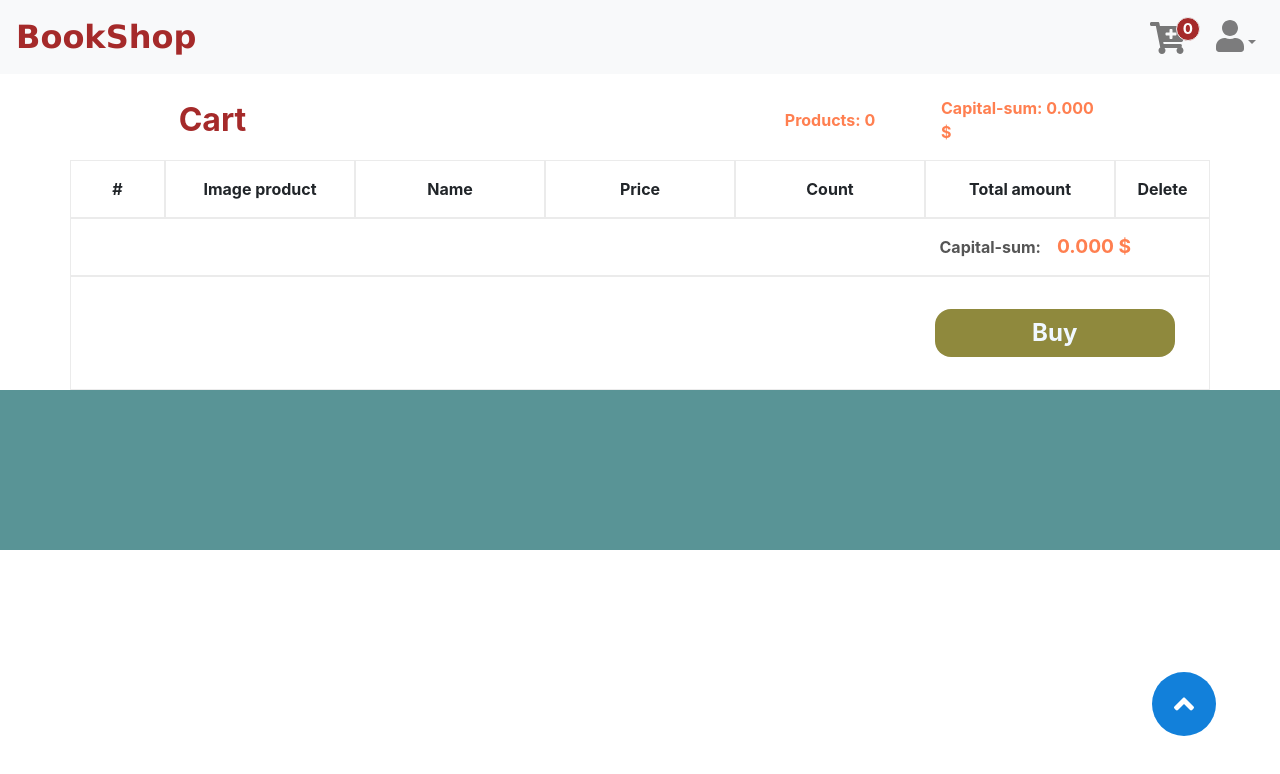
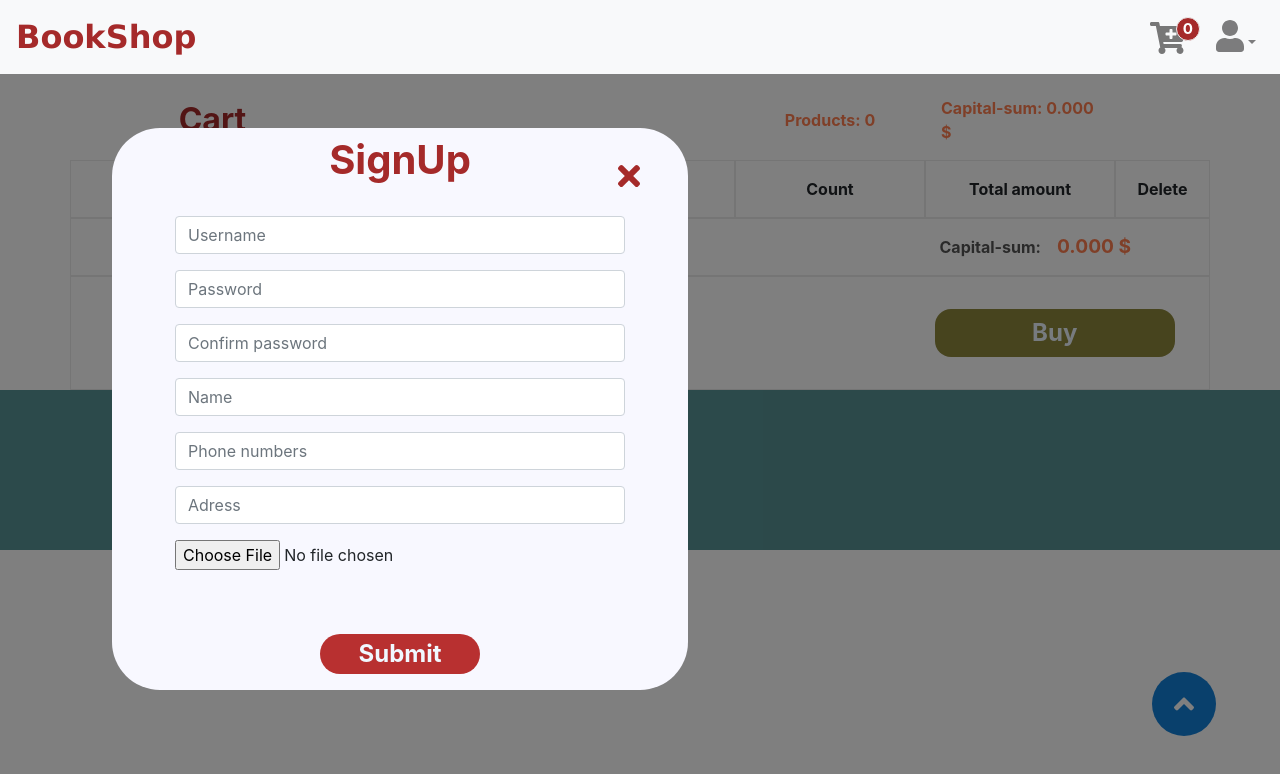
Before and after one commit to vntgithub/frontend-bookshop, a React (Create React App) app: page /cart in a window 1280 px wide. Shown: the top 774 px of the page. Built offline with nearby package versions, Linux system fonts and the light colour scheme.

Commit message:
done from singup

```diff
--- a/src/App.js
+++ b/src/App.js
@@ -35,7 +35,7 @@ function App() {
       <Router>
       <Topmenu openModalLogin={openModalLogin} setUserState={setUser}/>
       {login&&<ModalLogin openModalLogin={openModalLogin} />}
-      {false && <ModalSignUp />}
+      {true && <ModalSignUp />}
         <Switch>
           <Route path="/" exact component={HomePgae} />
           <ModalLoginContext.Provider value={{ login, setLogin }}>
--- a/src/components/InvoiceForm.js
+++ b/src/components/InvoiceForm.js
@@ -24,7 +24,7 @@ const InvoiceForm = (props) => {
     const setPhone = (event) => setData({...data, phonenumber: event.target.value});
     const setAdress = (event) => setData({...data, adress: event.target.value});
     const submit = () => {
-        const RegExp = /^0[1-9]{9,10}/;
+        const RegExp = /^0[1-9]{9,10}$/;
         let check = true;
         if(data.name === ''){
             check &= false;
--- a/src/components/ModalSignup.js
+++ b/src/components/ModalSignup.js
@@ -6,6 +6,7 @@ import { FontAwesomeIcon } from '@fortawesome/react-fontawesome';
 import { UserContext } from '../contexts/Context';
 import { faExclamationCircle, faTimes
 } from '@fortawesome/free-solid-svg-icons';
+
 import './style/modallogin.css';
 
 const ModalSigup = (props) => {
@@ -13,24 +14,74 @@ const ModalSigup = (props) => {
     const [data, setData] = useState({
         username: '',
         password: '',
+        confirm: '',
+        name: '',
+        phonenumber: '',
+        adress: '',
+        urlimg: ''
     });
     const setUsername = (event) => setData({...data, username: event.target.value})
     const setPassword = (event) => setData({...data, password: event.target.value});
+    const setConfirm = (event) => setData({...data, confirm: event.target.value});
+    const setName = (event) => setData({...data, name: event.target.value});
+    const setPhone = (event) => setData({...data, phonenumber: event.target.value});
+    const setAdress = (event) => setData({...data, adress: event.target.value});
+
+
     const submit = () => {
         let check = true;
+        const RegExp = /^0[1-9]{9,10}$/;
         if(data.username === ''){
             check &= false;
-            document.getElementById('name').style.visibility = "unset";
+            document.getElementById('username').style.display = "flex";
         }else{
-            document.getElementById('name').style.visibility = "hidden";
+            document.getElementById('username').style.display = "none";
         }
         if(data.password === ''){
             check &= false;
-            document.getElementById('phone').style.visibility = "unset";
+            document.getElementById('password').style.display = "flex";
 
         }else{
-                document.getElementById('phone').style.visibility = "hidden";
+                document.getElementById('password').style.display = "none";
         }
+        if(data.confirm === ''){
+            check &= false;
+            document.getElementById('confirm-pass').style.display = "flex";
+        }else {
+            if(data.confirm === data.password){
+                document.getElementById('confirm-pass').style.display = "none";
+            }else {
+                check &= false;
+                document.getElementById('confirm-pass').children[1].innerHTML = "Those passwords didn't match. Try again.";
+                document.getElementById('confirm-pass').style.display = "flex";
+            }
+
+        }
+        if(data.name === ''){
+            check &= false;
+            document.getElementById('name').style.display = "flex";
+        }else {
+            document.getElementById('name').style.display = "none";
+        }
+        if(data.phonenumber === ''){
+            check &= false;
+            document.getElementById('phone').style.display = "flex";
+        }else {
+            if(RegExp.test(data.phonenumber)){
+                document.getElementById('phone').style.display = "none";
+            }else{
+                check &= false;
+                document.getElementById('phone').children[1].innerHTML= "Phone numbers must begin with 0, have 10-11 numbers";
+                document.getElementById('phone').style.display = "flex";
+            }
+        }
+        if(data.adress=== ''){
+            check &= false;
+            document.getElementById('adress').style.display = "flex";
+        }else {
+            document.getElementById('adress').style.display = "none";
+        }
+
         if(check) {
             userApi.login(data, setUser);
             props.openModalLogin();
@@ -46,49 +97,70 @@ const ModalSigup = (props) => {
                 <h1 className="title-information">SignUp</h1>
             </Row>
             <Row className="justify-content-center">
-                <Col sm={6}>
+                <Col sm={10}>
                     <Form onSubmit={submit}>
                         <FormGroup>
-                            <Label>UserName</Label>
-                            <Input onChange={setUsername} name="name" type="text" />
-                            <div className="require">
+                            <Input
+                            onChange={setUsername}
+                            type="text"
+                            placeholder="Username"
+                            className="mt-3" />
+                            <div id="username" className="require">
                                 <FontAwesomeIcon icon={faExclamationCircle} />
                                 <p>Username is require</p>
                             </div>
-                            <Label>Password</Label>
-                            <Input onChange={setUsername} name="password" type="password" />
-                            <div className="require">
+                            <Input
+                            onChange={setPassword}
+                            type="password"
+                            placeholder="Password"
+                            className="mt-3" />
+                            <div id="password" className="require">
                                 <FontAwesomeIcon icon={faExclamationCircle} />
                                 <p>Password is require</p>
                             </div>
-                            <Label>Confirm password</Label>
-                            <Input onChange={setUsername} name="confirm-password" type="password" />
-                            <div id="name" className="require">
+                            <Input
+                            onChange={setConfirm}
+                            type="password"
+                            placeholder="Confirm password"
+                            className="mt-3" />
+                            <div id="confirm-pass" className="require">
                                 <FontAwesomeIcon icon={faExclamationCircle} />
                                 <p>Confirm password is require</p>
                             </div>
-                            <div className="err">{}</div>
-                            <Label>Name</Label>
-                            <Input name="name" type="text" />
-                            <div className="require">
+                            <Input
+                            onChange={setName}
+                            type="text"
+                            placeholder="Name"
+                            className="mt-3" />
+                            <div id="name" className="require">
                                 <FontAwesomeIcon icon={faExclamationCircle} />
                                 <p>Name is require</p>
                             </div>
-                            <Label>Phone numbers</Label>
-                            <Input name="phonenumbers" type="text" />
+                            <Input
+                            onChange={setPhone}
+                            type="text"
+                            placeholder="Phone numbers"
+                            className="mt-3" />
                             <div id="phone" className="require">
                                 <FontAwesomeIcon icon={faExclamationCircle} />
                                 <p>Phone numbers is require</p>
                             </div>
-                            <Label>Adress</Label>
-                            <Input name="adress" type="text" />
-                            <div className="require">
+                            <Input
+                            onChange={setAdress}
+                            type="text"
+                            placeholder="Adress"
+                            className="mt-3" />
+                            <div id="adress" className="require">
                                 <FontAwesomeIcon icon={faExclamationCircle} />
                                 <p>Adress is require</p>
                             </div>
-                            <Label>Image</Label>
-                            <Input name="image" type="file" />
-                            <div className="require">
+                            <Input
+                            name="image"
+                            type="file"
+                            placeholder="Choose Image" c
+                            lassName="mt-3"
+                            accept="image/*,.pdf" className="mt-3" />
+                            <div id="image" className="require">
                                 <FontAwesomeIcon icon={faExclamationCircle} />
                                 <p>Image is require</p>
                             </div>
--- a/src/components/style/modallogin.css
+++ b/src/components/style/modallogin.css
@@ -14,12 +14,15 @@
 }
 .require {
   display: flex;
-  margin: 0.8rem 0 0.1rem 0;
   color: red;
+  padding: 0;
+  height: 1rem;
 }
 #username,
 #password,
-#check {
+#check,
+#confirm-pass,
+#image {
   display: none;
 }
 .title-login {
--- a/src/pages/Home.js
+++ b/src/pages/Home.js
@@ -3,6 +3,7 @@ import { Container, Col, Row, Input } from "reactstrap";
 
 import { CartContext } from "../contexts/Context";
 import bookApi from "../api/book.api";
+
 import Banner from "../components/Banner";
 import Categogies from "../components/Categogies";
 import ListProduct from "../components/ListPoduct";
```
